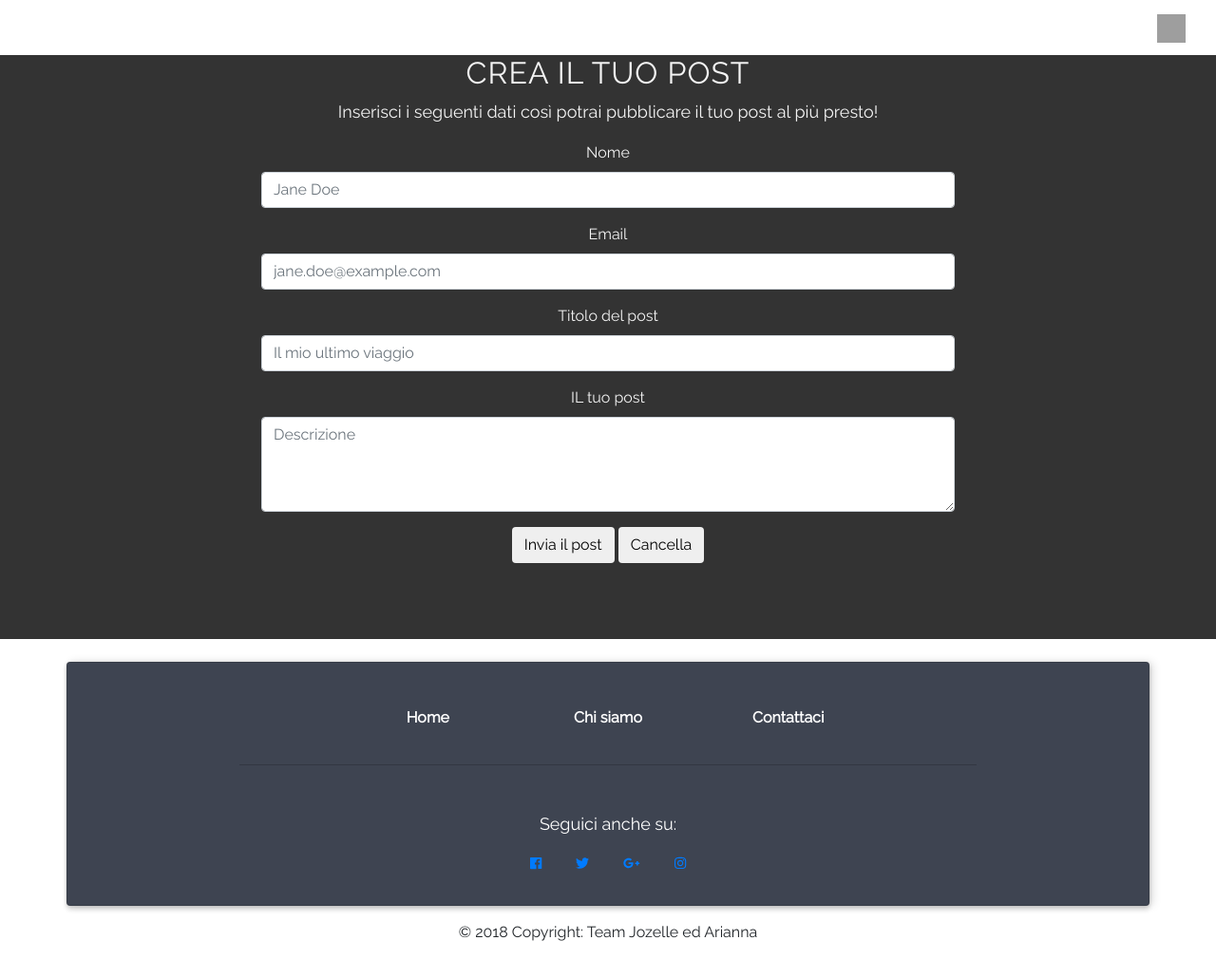
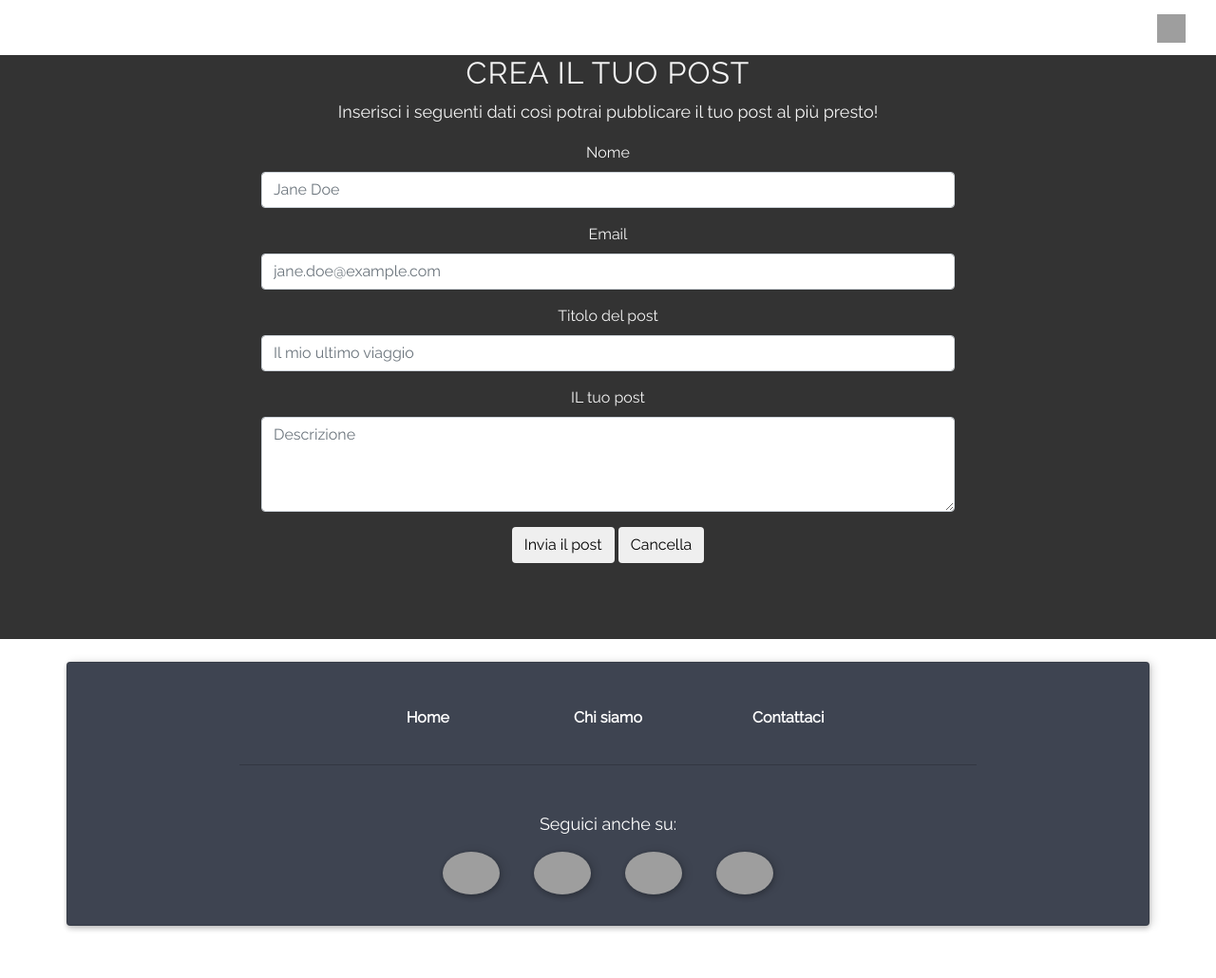
Before and after one commit to Ary18/demoWeek04, a website: page source/html/form.html in a window 1280 px wide. Shown: the whole page at 95% size. Drawn offline with nearby package versions, Linux system fonts and the light colour scheme; files that its build step writes are made by us from their sources; grey boxes are pictures that could not be loaded; files whose address does not match are found by name.

Commit message:
risolto problema dell'append dello span dopo il form e push finale del primo giorno

```diff
--- a/source/html/form.html
+++ b/source/html/form.html
@@ -139,22 +139,34 @@
                         <ul class="list-unstyled list-inline">
                             <li class="list-inline-item">
                                 <a class="btn-floating btn-sm btn-fb mx-1" href="https://www.facebook.com/">
-                                    <i class="fab fa-facebook"></i>
+                                    <i class="f fa-facebook">
+                                            <img src="http://www.colaisteiosagainport.ie/wp-content/files/images/2015/05/Facebook_logo_square-300x300.png" class="rounded-circle shadow-nohover shadowLink"
+                                            width="60px">
+                                    </i>
                                 </a>
                             </li>
                             <li class="list-inline-item">
                                 <a class="btn-floating btn-sm btn-tw mx-1" href="https://twitter.com/">
-                                    <i class="fab fa-twitter"></i>
+                                    <i class="f fa-twitter">
+                                            <img src="https://cdn1.iconfinder.com/data/icons/logotypes/32/square-twitter-256.png" class="rounded-circle shadow-nohover shadowLink"
+                                            width="60px">
+                                    </i>
                                 </a>
                             </li>
                             <li class="list-inline-item">
                                 <a class="btn-floating btn-sm btn-gplus mx-1" href="https://plus.google.com/discover">
-                                    <i class="fab fa-google-plus-g"></i>
+                                    <i class="f fa-google-plus-g">
+                                        <img src="https://upload.wikimedia.org/wikipedia/commons/thumb/0/0c/Google_circle.svg/512px-Google_circle.svg.png" class="rounded-circle shadow-nohover shadowLink"
+                                        width="60px">
+                                    </i>
                                 </a>
                             </li>
                             <li class="list-inline-item">
                                 <a class="btn-floating btn-sm btn-instagram mx-1" href="https://www.instagram.com/?hl=en">
-                                    <i class="fab fa-instagram"></i>
+                                    <i class="f fa-instagram">
+                                            <img src="https://upload.wikimedia.org/wikipedia/commons/thumb/a/a5/Instagram_icon.png/599px-Instagram_icon.png" class="rounded-circle shadow-nohover shadowLink"
+                                            width="60px">
+                                    </i>
                                 </a>
                             </li>
                         </ul>
@@ -170,7 +182,7 @@
 
         <!--Copyright-->
         <div class="footer-copyright py-3 text-center">
-            <div class="container-fluid">
+            <div class="container-fluid" style="color:white">
                 © 2018 Copyright: Team Jozelle ed Arianna
             </div>
         </div>
--- a/source/js/index.js
+++ b/source/js/index.js
@@ -28,8 +28,6 @@ $("#Send").click(function() {
     }
   }).then(response => {
     console.log(response);
-    // se response.status è 201 allora la risorsa è stata creata
-    // sul server. Qui puoi riempire uno span e poi decidi cosa fare
     response.json();
     const risultato = response.status;
     if (risultato === 201) {
@@ -37,13 +35,13 @@ $("#Send").click(function() {
       const esito = document.getElementById("esitoPost");
       span.innerHTML = "Post creato con successo";
       span.style = "background-color:green";
-      esito.appendChild(span);
+      $(esito).html(span);
     } else {
       const esito = document.getElementById("esitoPost");
       const span = document.createElement("span");
       span.innerHTML = "Post non creato a causa di problemi di connessione";
       span.style = "background-color:red";
-      esito.appendChild(span);
+      $(esito).html(span);
     }
   });
 });
--- a/source/sass/style.scss
+++ b/source/sass/style.scss
@@ -20,19 +20,16 @@ h1,h2,h3 {
 	text-transform: uppercase;
 	letter-spacing:1px;
 }
-
 p{
 	margin:0 0 25px;
 	font-size:18px;
 	line-height:1.6em;
 }
-
 #contact{
 	background:#333333;
 	color:#f4f4f4;
 	padding-bottom:80px;
 }
-
 textarea.form-control{
     height:100px;
 }
```
Also changed, not shown: source/html/index.html (+1 -1 lines).
